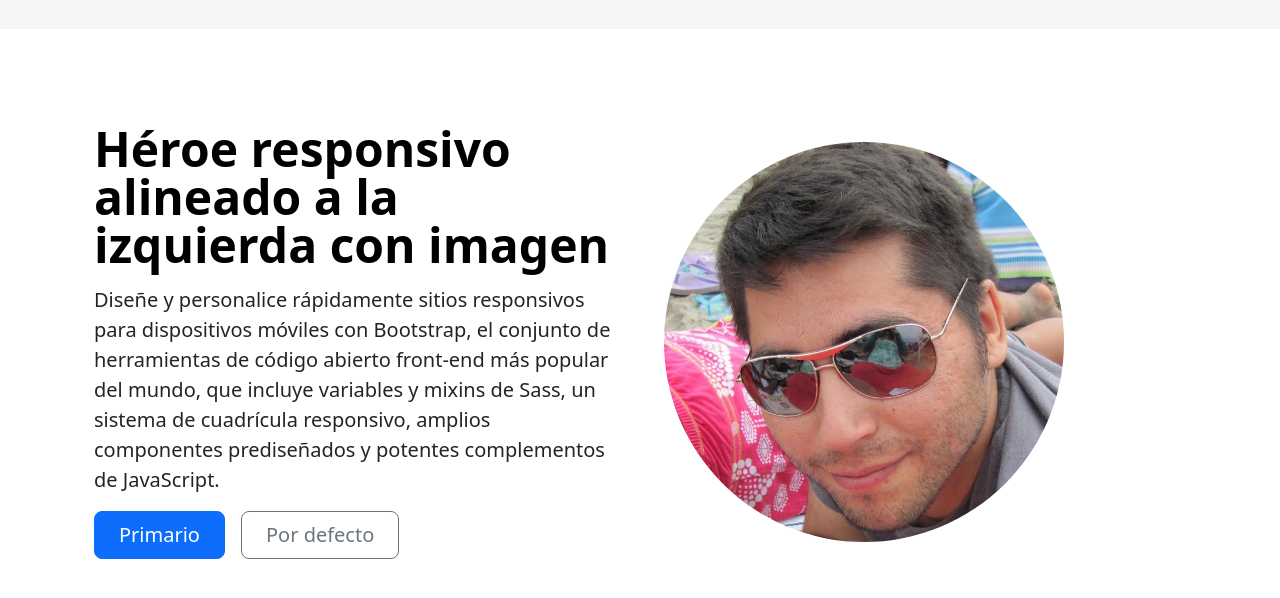
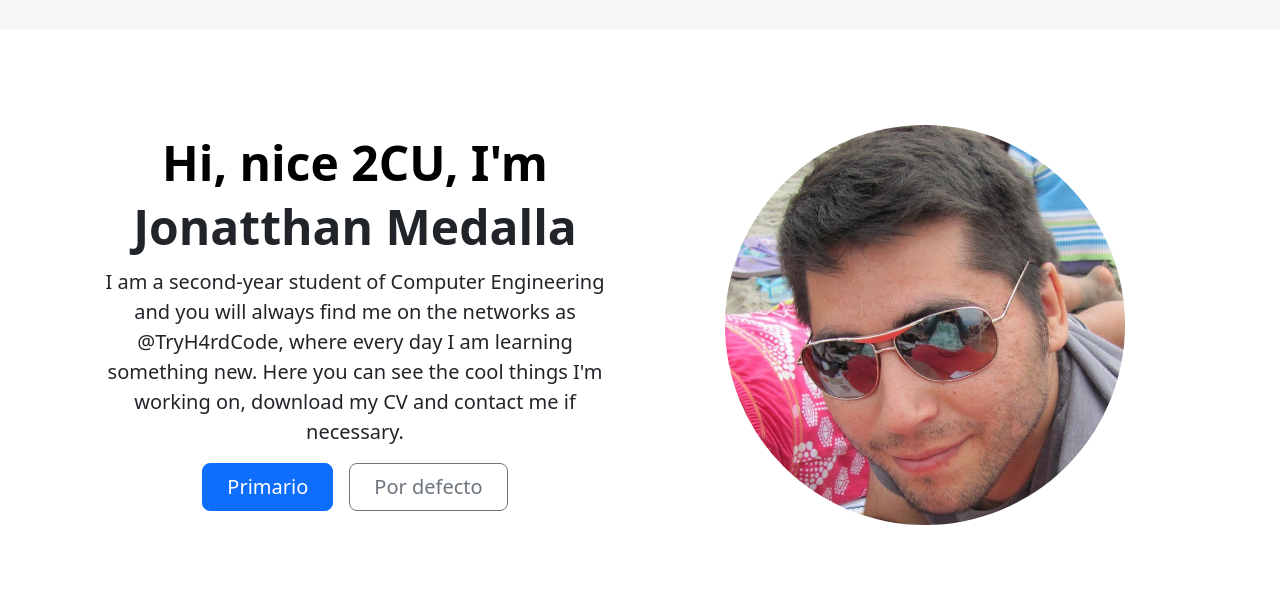
Before and after one commit to Tryh4rdCode/profile, a plain HTML site: page index.html in a window 1280 px wide. Shown: the part 80-678 px from the top of the page. Drawn offline with nearby package versions, Linux system fonts and the light colour scheme.

Commit message:
confirma

```diff
--- a/estilo_portfolio.css
+++ b/estilo_portfolio.css
@@ -1,6 +1,21 @@
 .navbar{
     padding: 2rem;
     background-color: #f5f6f7;
+}
+
+/* estilos generales */
+section{
+    display: flex;
+    flex-direction: column;
+    align-items: center;
+    justify-content: center;
+}
+
+/* seccion herro */
+
+.hero{
+ min-height: 450px;
+ text-align: center;
 }
 
 /* Adaptable presponsiva */
@@ -14,6 +29,4 @@
 .bordes-redondeados{
     width: 400px;
     border-radius: 50%;
-
-
 }
--- a/index.html
+++ b/index.html
@@ -41,16 +41,17 @@
   </div>
 </nav>
 
-<section>
+<section class="hero align-items-stretch">
   <div class="container col-xxl-8 px-4 py-5">
     <div class="row flex-lg-row-reverse align-items-center g-5 py-5">
       <div class="col-10 col-sm-8 col-lg-6">
         <img src="img/perfil.png" class="bordes-redondeados" alt="imagen de perfil">
       </div>
       <div class="col-lg-6">
-        <h1 class="display-5 fw-bold text-body-emphasis lh-1 mb-3">Héroe responsivo alineado a la izquierda con imagen</h1>
-        <p class="lead">Diseñe y personalice rápidamente sitios responsivos para dispositivos móviles con Bootstrap, el conjunto de herramientas de código abierto front-end más popular del mundo, que incluye variables y mixins de Sass, un sistema de cuadrícula responsivo, amplios componentes prediseñados y potentes complementos de JavaScript.</p>
-        <div class="d-grid gap-2 d-md-flex justify-content-md-start">
+        <h2 class="display-5 fw-bold text-body-emphasis lh-1 mb-3">Hi, nice 2CU, I'm</h2>
+        <h1 class="display-5 fw-bold lh-1 mb-3">Jonatthan Medalla</h1>
+        <p class="lead">I am a second-year student of Computer Engineering and you will always find me on the networks as @TryH4rdCode, where every day I am learning something new. Here you can see the cool things I'm working on, download my CV and contact me if necessary. </p>
+        <div class="d-grid gap-2 d-md-flex justify-content-md-center">
           <button type="button" class="btn btn-primary btn-lg px-4 me-md-2">Primario</button>
           <button type="button" class="btn btn-outline-secondary btn-lg px-4">Por defecto</button>
         </div>
```
